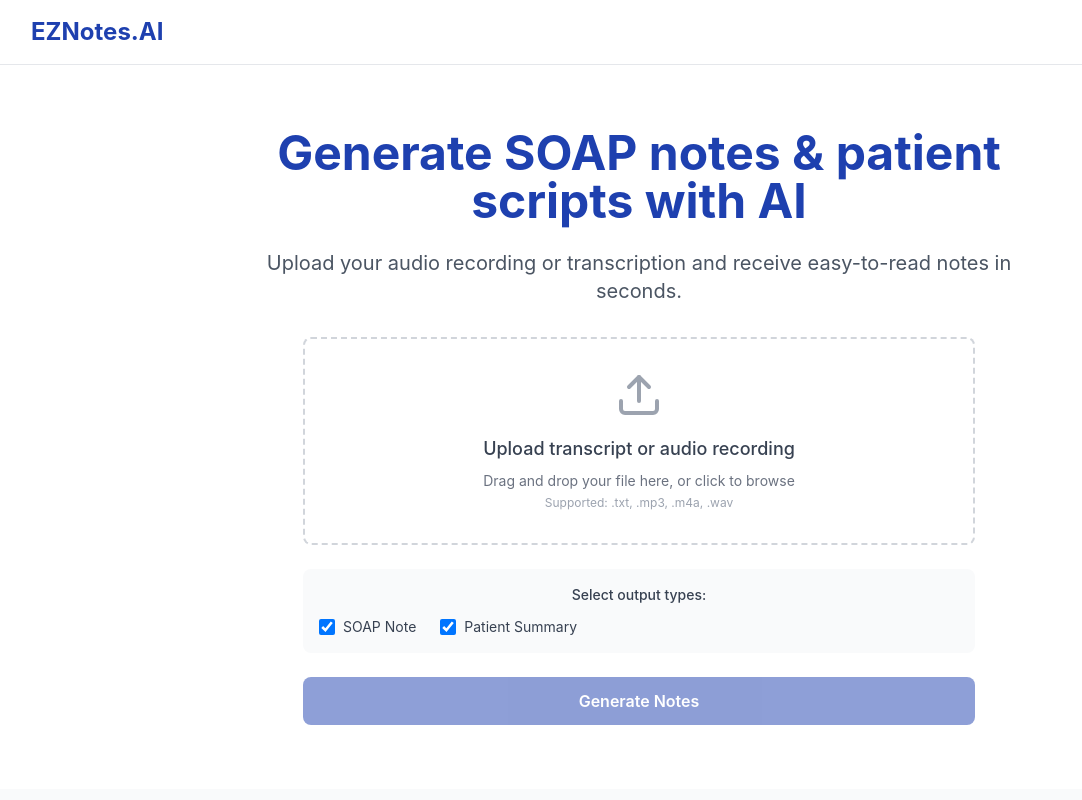
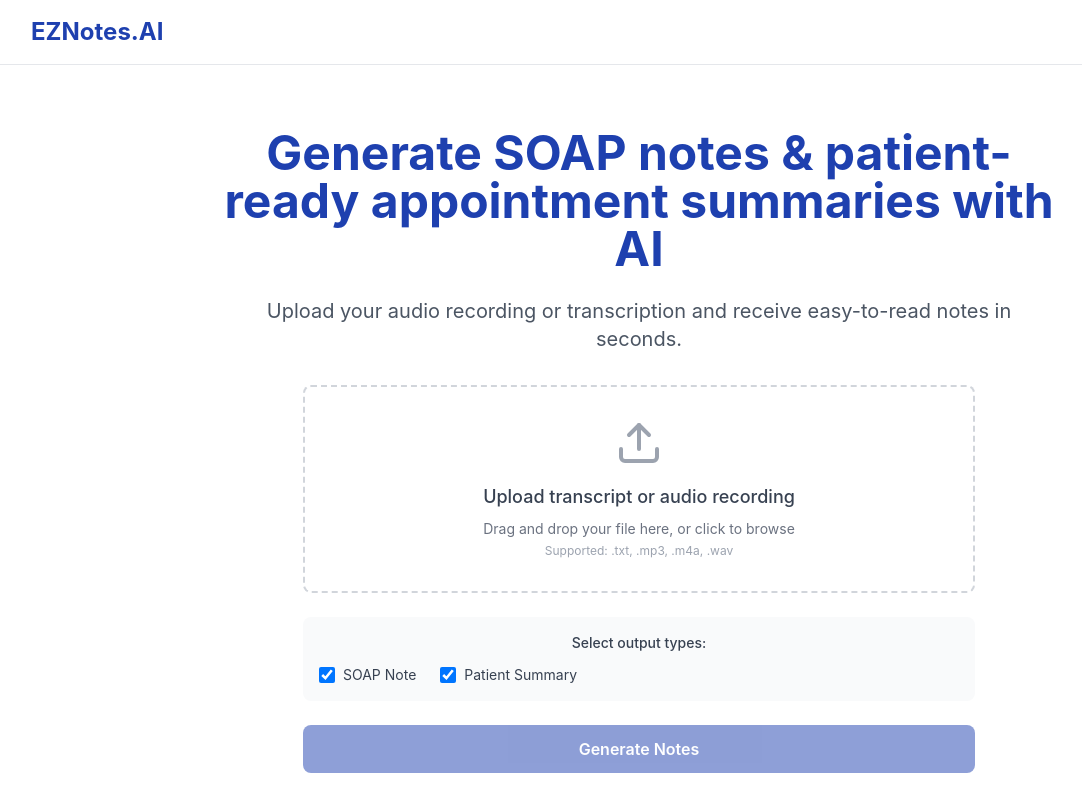
Before and after one commit to StanislavDev3241/ClearlyAI, a React (Vite) app: page / in a window 1280 px wide. Shown: the top 800 px of the page, without its empty margins (1-1083 px from the left). Built offline with nearby package versions, Linux system fonts and the light colour scheme.

Commit message:
Update headline to 'patient-ready appointment summaries'

```diff
--- a/src/App.tsx
+++ b/src/App.tsx
@@ -204,7 +204,7 @@ Your oral health is excellent! Keep up the great work with your daily dental car
       <section className="bg-white py-16">
         <div className="max-w-4xl mx-auto px-4 sm:px-6 lg:px-8 text-center">
           <h1 className="text-4xl md:text-5xl font-bold text-clearly-blue mb-6">
-            Generate SOAP notes & patient scripts with AI
+            Generate SOAP notes & patient-ready appointment summaries with AI
           </h1>
           <p className="text-xl text-gray-600 mb-8">
             Upload your audio recording or transcription and receive
```
